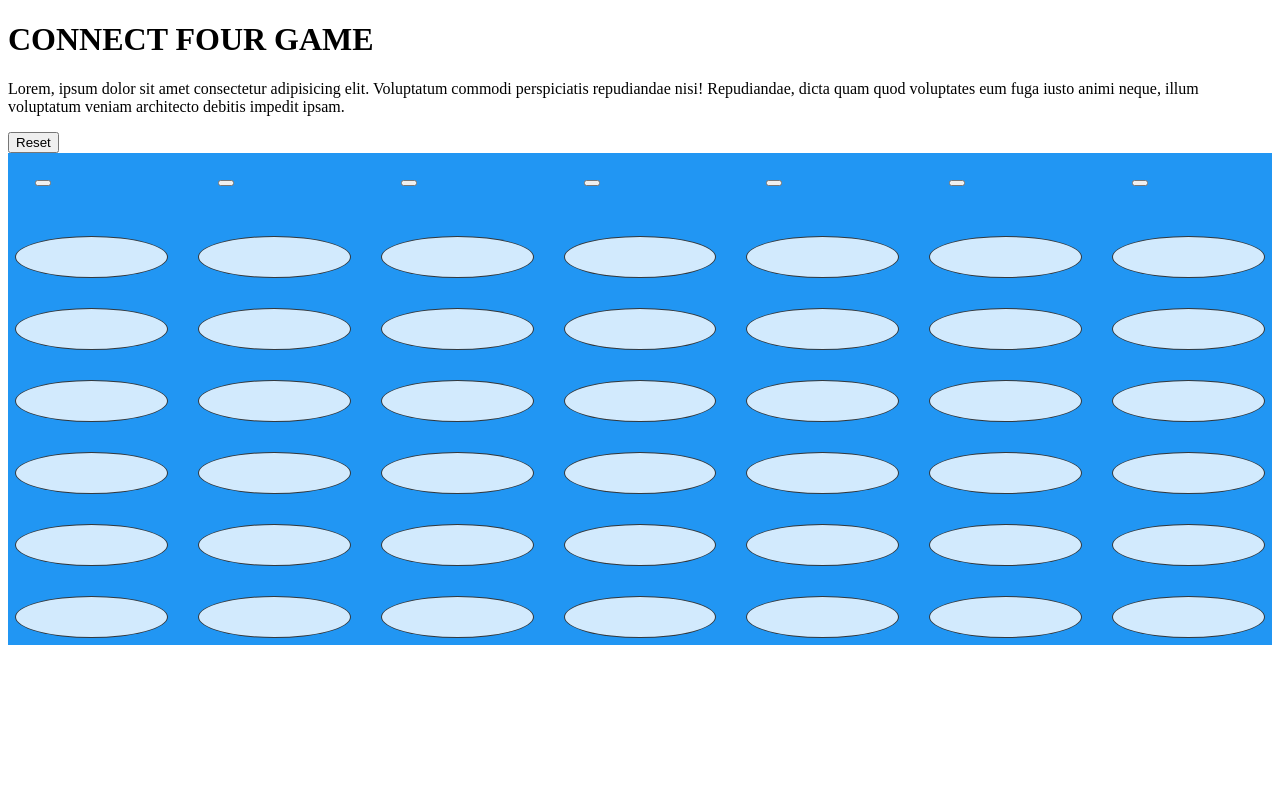
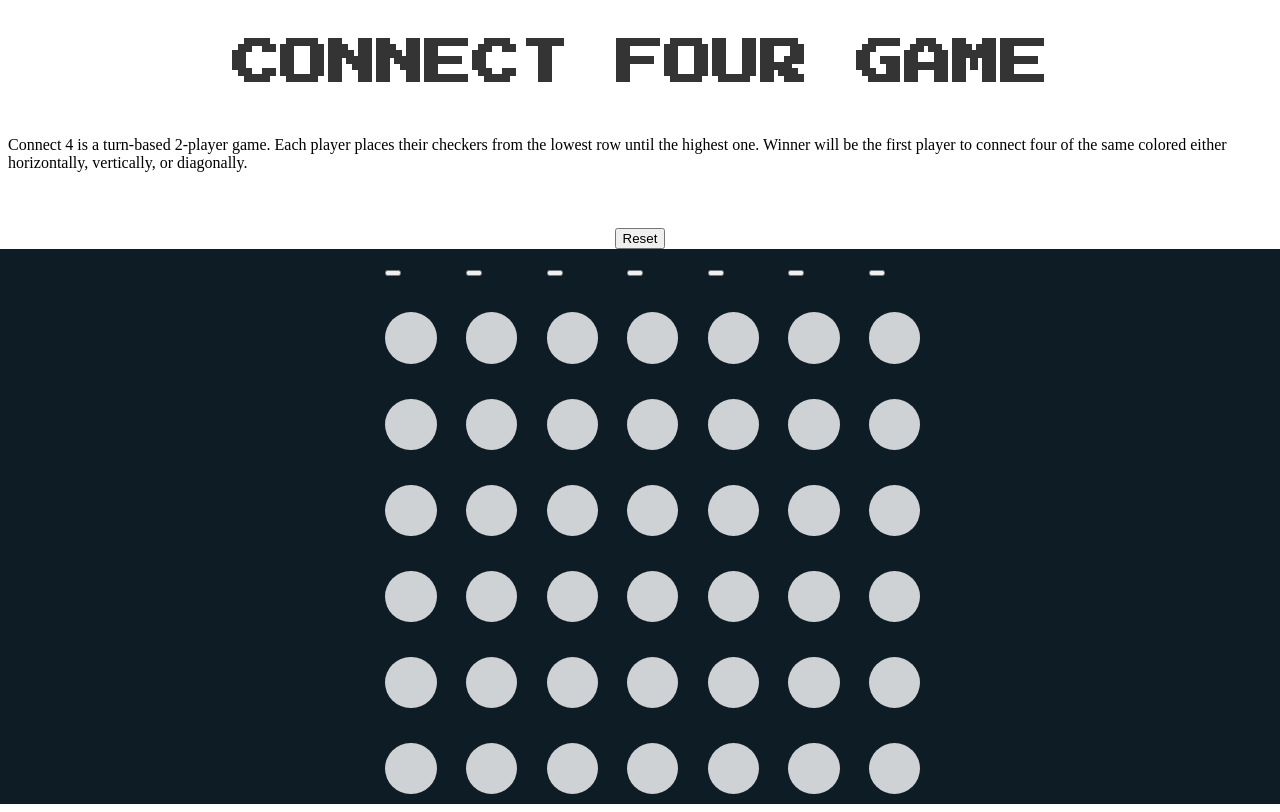
Before and after one commit to tmp03099/connect-four-game.github.io, a plain HTML site: page index.html in a window 1280 px wide. Drawn offline with Linux system fonts and the light colour scheme; a web font is replaced by a local one.

Commit message:
Responsive for board game

```diff
--- a/index.html
+++ b/index.html
@@ -6,21 +6,22 @@
     <meta name="viewport" content="width=device-width, initial-scale=1.0">
     <script src="index.js" defer type="module"></script>
     <link href="styles.css" rel="stylesheet" type="text/css">
-    <link rel="stylesheet" href="https://cdnjs.cloudflare.com/ajax/libs/font-awesome/4.7.0/css/font-awesome.min.css">
+    <link rel="preconnect" href="https://fonts.googleapis.com">
+    <link rel="preconnect" href="https://fonts.gstatic.com" crossorigin>
+    <link href="https://fonts.googleapis.com/css2?family=Press+Start+2P&family=Rubik+Iso&family=Silkscreen&display=swap" rel="stylesheet">
+    <link rel="stylesheet" href="https://cdnjs.cloudflare.com/ajax/libs/font-awesome/6.3.0/css/all.min.css">
     <title>Board Game</title>
 </head>
 <body>
     <h1>CONNECT FOUR GAME</h1>
     <p>
-        Lorem, ipsum dolor sit amet consectetur adipisicing elit.
-         Voluptatum commodi perspiciatis repudiandae nisi!
-         Repudiandae, dicta quam quod voluptates eum fuga iusto
-         animi neque, illum voluptatum veniam architecto debitis
-         impedit ipsam.
+        Connect 4 is a turn-based 2-player game.
+        Each player places their checkers from the lowest row until the highest one.
+        Winner will be the first player to connect four of the same colored either horizontally, vertically, or diagonally.
     </p>
     <div id="winner"></div>
     <div id="grid-board-game"></div>
-    <button id="reset">Reset</button>
+    <button id="reset" type="reset">Reset</button>
 
 </body>
 </html>
--- a/index.js
+++ b/index.js
@@ -36,11 +36,9 @@ function topBoardGame(){
         //add button to select
         const btn = document.createElement('button');
         btn.classList.add('select-button');
+        // btn.innerHTML += '<i class="fa-solid fa-circle-arrow-down"></i>';
         btn.id = `button-${i}`;
         divOnTop.appendChild(btn);
-        // const icon = document.createElement('i');
-        // icon.classList.add(`fas fa-arrow-alt-circle-down`);
-        // btn.appendChild(icon);
         girdboardGame.appendChild(divOnTop)
     }
 }
@@ -156,6 +154,8 @@ function checkWinner(colNum, rowNum){
         }
     }
 
+
+
     //TODO diagonal - bottom left to top right
     // * SAME ARRAY WITH DIFFERENT DIRECTIONS
     //assign empty new array
@@ -183,6 +183,8 @@ function checkWinner(colNum, rowNum){
         col += 1;
         firstPiece = document.querySelector(`.row-${row}.col-${col}`);
     }
+
+
 
     //TODO anti diagonal - bottom right to top left
     //assign new variable to keep row and column number of current piece.
@@ -229,3 +231,13 @@ function setWinner(){
         btn.disabled = true;
     })
 }
+
+
+//get the reset button
+function resetButton(){
+
+    console.log('remove')
+}
+
+const resetBtn = document.getElementById('reset');
+resetBtn.addEventListener('click' , resetButton );
--- a/styles.css
+++ b/styles.css
@@ -1,29 +1,35 @@
-#grid-board-game {
-    display: grid;
-    grid-template-columns: auto auto auto auto auto auto auto;
-    background-color: #2196F3;
-    padding: 7px;
-    gap: 30px;
+/* Mobile first */
+body{
+  display: flex;
+  flex-direction: column;
+  align-items: center;
 }
 
-.top-board{
-  display: flex;
-  background-color: #2196F3;
+h1{
+  font-family: 'Press Start 2P';
+  font-size: 1.2rem;
+  color: #343434;
+}
+
+#grid-board-game {
+  display: grid;
+  grid-template-columns: 7vw 7vw 7vw 7vw 7vw 7vw 7vw ;
+  justify-content: center;
+  background-color: #0e1c26;
   padding: 10px;
-  padding: 20px;
-  font-size: 30px;
-  text-align: center;
+  column-gap: 10px;
+  row-gap: 20px;
+  width: 100vw;
+  height: 40vh;
 }
 
 .board {
   display: flex;
   background-color: rgba(255, 255, 255, 0.8);
-  border: 1px solid rgba(12, 12, 12, 0.8);
-  padding: 20px;
+  padding: 2vw;
   text-align: center;
   border-radius: 100%;
 }
-
 
 .red{
   background-color:red;
@@ -32,3 +38,64 @@
 .yellow{
   background-color: yellow;
 }
+
+#winner{
+  font-family: 'Rubik Iso';
+  font-size: 2rem;
+  color: orangered;
+  padding: 20px;
+  font-weight: bolder;
+}
+
+@media only screen and (min-width: 600px){
+  h1{
+    font-size: 2rem;
+  }
+
+  #grid-board-game{
+    column-gap: 30px;
+    row-gap: 25px;
+    grid-template-columns: 5vw 5vw 5vw 5vw 5vw 5vw 5vw ;
+    height: auto;
+  }
+
+  .board{
+    padding: 3.3vw;
+  }
+}
+
+@media only screen and (min-width: 992px){
+  h1{
+    font-size: 3rem;
+  }
+
+  #grid-board-game{
+    column-gap: 50px;
+    row-gap: 30px;
+    grid-template-columns: 3vw 3vw 3vw 3vw 3vw 3vw 3vw ;
+  }
+
+  .board{
+    padding: 2.8vw;
+  }
+}
+
+
+@media only screen and (min-width: 1200px) {
+
+  #grid-board-game{
+    column-gap: 55px;
+    row-gap: 35px;
+    /* grid-template-columns: 3vw 3vw 3vw 3vw 3vw 3vw 3vw ; */
+
+    grid-template-columns: 2vw 2vw 2vw 2vw 2vw 2vw 2vw ;
+  }
+
+  .board{
+    padding: 2vw;
+  }
+
+  #winner{
+    font-size: xxx-large;
+  }
+}
```
